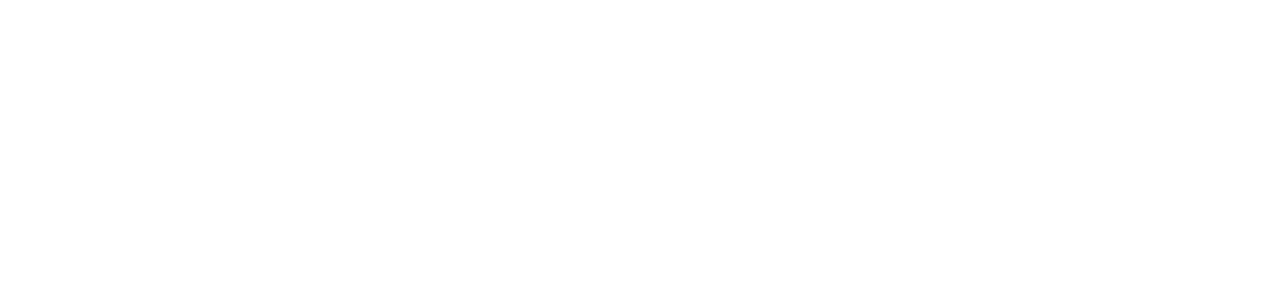
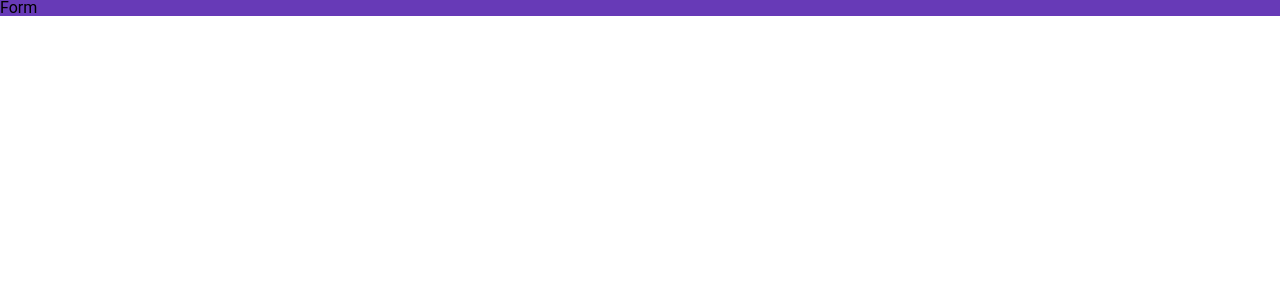
Before and after one commit to eeeyooon/google-form, a React (Create React App) app: page / in a window 1280 px wide. Shown: the top 300 px of the page. Built offline with nearby package versions, Linux system fonts and the light colour scheme.

Commit message:
setting: router 설정

```diff
--- a/package.json
+++ b/package.json
@@ -12,6 +12,7 @@
     "@types/react-dom": "^18.2.17",
     "react": "^18.2.0",
     "react-dom": "^18.2.0",
+    "react-router-dom": "^6.20.1",
     "react-scripts": "5.0.1",
     "styled-components": "^6.1.1",
     "styled-reset": "^4.5.1",
--- a/src/App.tsx
+++ b/src/App.tsx
@@ -1,5 +1,13 @@
+import { BrowserRouter, Route, Routes } from 'react-router-dom';
+import { Form } from './pages';
 function App() {
-	return <div></div>;
+	return (
+		<BrowserRouter>
+			<Routes>
+				<Route path="/" element={<Form />} />
+			</Routes>
+		</BrowserRouter>
+	);
 }
 
 export default App;
--- /dev/null
+++ b/src/pages/Form/index.tsx
@@ -0,0 +1,9 @@
+import styled from 'styled-components';
+
+export default function Form() {
+	return <ThemeTest>Form</ThemeTest>;
+}
+
+const ThemeTest = styled.div`
+	background-color: ${({ theme }) => theme.color.primary};
+`;
--- /dev/null
+++ b/src/pages/index.ts
@@ -0,0 +1 @@
+export { default as Form } from './Form';
```
Also changed, not shown: public/manifest.json, 1 other file (tests, documents, lock files or other folders).
